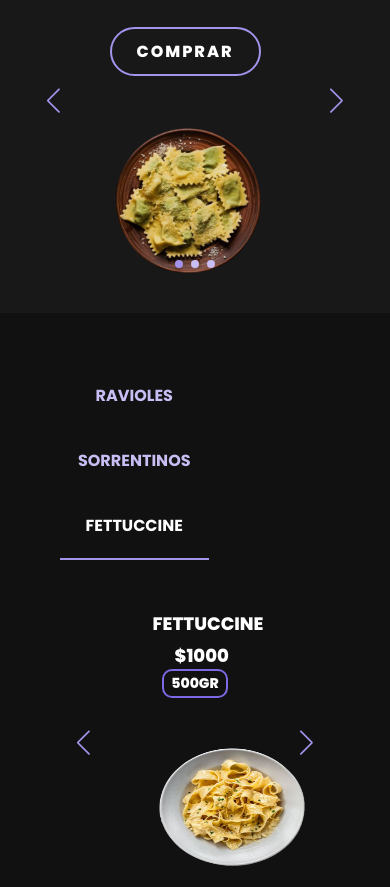
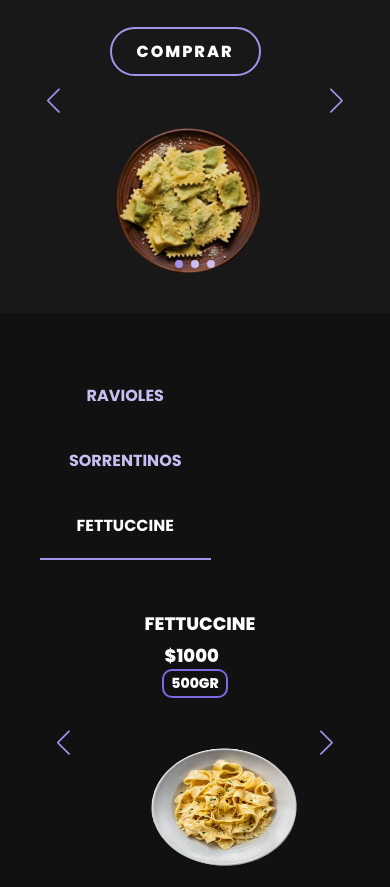
Before and after one commit to lukarodriguezz/pastalooza, a plain HTML site: page index.html in a window 390 px wide. Shown: the part 213-1100 px from the top of the page. Drawn offline with nearby package versions, Linux system fonts and the light colour scheme.

Commit message:
Update style.css

```diff
--- a/style.css
+++ b/style.css
@@ -418,7 +418,7 @@ body {
     bottom: -7px;
   }
   .tabs{
-    padding: 50px 60px;
+    padding: 50px 40px;
   }
   .tabs label{
     width: 55%;
```
